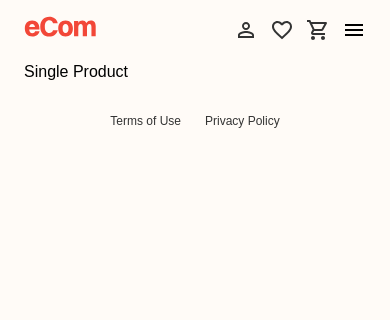
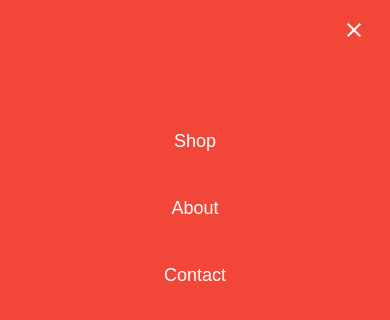
Before and after one commit to H-chai/react-ecom, a React (Create React App) app: page /product/1 in a window 390 px wide. Both pictures are taken after a click on the button 354 px from the left and 29 px from the top of the page. Shown: the top 320 px of the page. Built offline with nearby package versions, Linux system fonts and the light colour scheme.

Commit message:
Style hamburger menu and add animation

```diff
--- a/src/components/NavLeft.js
+++ b/src/components/NavLeft.js
@@ -5,8 +5,17 @@ import ShoppingCartOutlinedIcon from "@mui/icons-material/ShoppingCartOutlined";
 import MenuOutlinedIcon from "@mui/icons-material/MenuOutlined";
 import commonStyles from "../styles/common.module.css";
 import styles from "../styles/NavLeft.module.css";
+import { useState } from "react";
+import CloseIcon from "@mui/icons-material/Close";
+import menuStyles from "../styles/hamburgerMenu.module.css";
 
 export function NavLeft() {
+  const [isMenuOpen, setIsMenuOpen] = useState(false);
+
+  function toggleHamburgerMenu() {
+    setIsMenuOpen((prev) => !prev);
+  }
+
   return (
     <nav>
       <ul className={styles.headerNavLeftList}>
@@ -26,9 +35,44 @@ export function NavLeft() {
           </NavLink>
         </li>
         <li className={styles.hamburgerIcon}>
-          <button className={commonStyles.button}>
-            <MenuOutlinedIcon></MenuOutlinedIcon>
-          </button>
+          {isMenuOpen ? (
+            <button
+              className={commonStyles.button}
+              onClick={toggleHamburgerMenu}
+            >
+              <CloseIcon className={menuStyles.closeIcon}></CloseIcon>
+            </button>
+          ) : (
+            <button
+              className={commonStyles.button}
+              onClick={toggleHamburgerMenu}
+            >
+              <MenuOutlinedIcon></MenuOutlinedIcon>
+            </button>
+          )}
+          <nav
+            className={`${menuStyles.hamburgerMenu} ${
+              isMenuOpen ? menuStyles.open : ""
+            }`}
+          >
+            <ul className={menuStyles.hamburgerMenuList}>
+              <li className={menuStyles.hamburgerMenuListItem}>
+                <Link to="#" className={menuStyles.hamburgerMenuLink}>
+                  Shop
+                </Link>
+              </li>
+              <li>
+                <Link to="#" className={menuStyles.hamburgerMenuLink}>
+                  About
+                </Link>
+              </li>
+              <li>
+                <NavLink to="/contact" className={menuStyles.hamburgerMenuLink}>
+                  Contact
+                </NavLink>
+              </li>
+            </ul>
+          </nav>
         </li>
       </ul>
     </nav>
--- a/src/styles/common.module.css
+++ b/src/styles/common.module.css
@@ -23,6 +23,8 @@
   display: flex;
   align-items: center;
   background-color: transparent;
+  position: relative;
+  z-index: 2;
 
   svg {
     background-color: inherit;
--- /dev/null
+++ b/src/styles/hamburgerMenu.module.css
@@ -0,0 +1,40 @@
+.hamburgerMenu {
+  position: fixed;
+  top: 0;
+  left: 0;
+  width: 100%;
+  height: 100vh;
+  z-index: 1;
+  background-color: #F24738;
+  transform: translateX(-100%);
+  transition: transform .5s ease-in-out;
+}
+
+.hamburgerMenuList {
+  list-style: none;
+  background-color: inherit;
+  display: flex;
+  flex-direction: column;
+  align-items: center;
+  padding: 128px 0 0 0 ;
+  gap: 40px;
+
+  li, a {
+    background-color: inherit;
+    font-size: 18px;
+    font-weight: 500;
+    color: #fff;
+  }
+
+  .hamburgerMenuLink {
+    color: #fff;
+  }
+}
+
+.closeIcon {
+  color: #fff;
+}
+
+.open {
+  transform: translateX(0%);
+}
```
